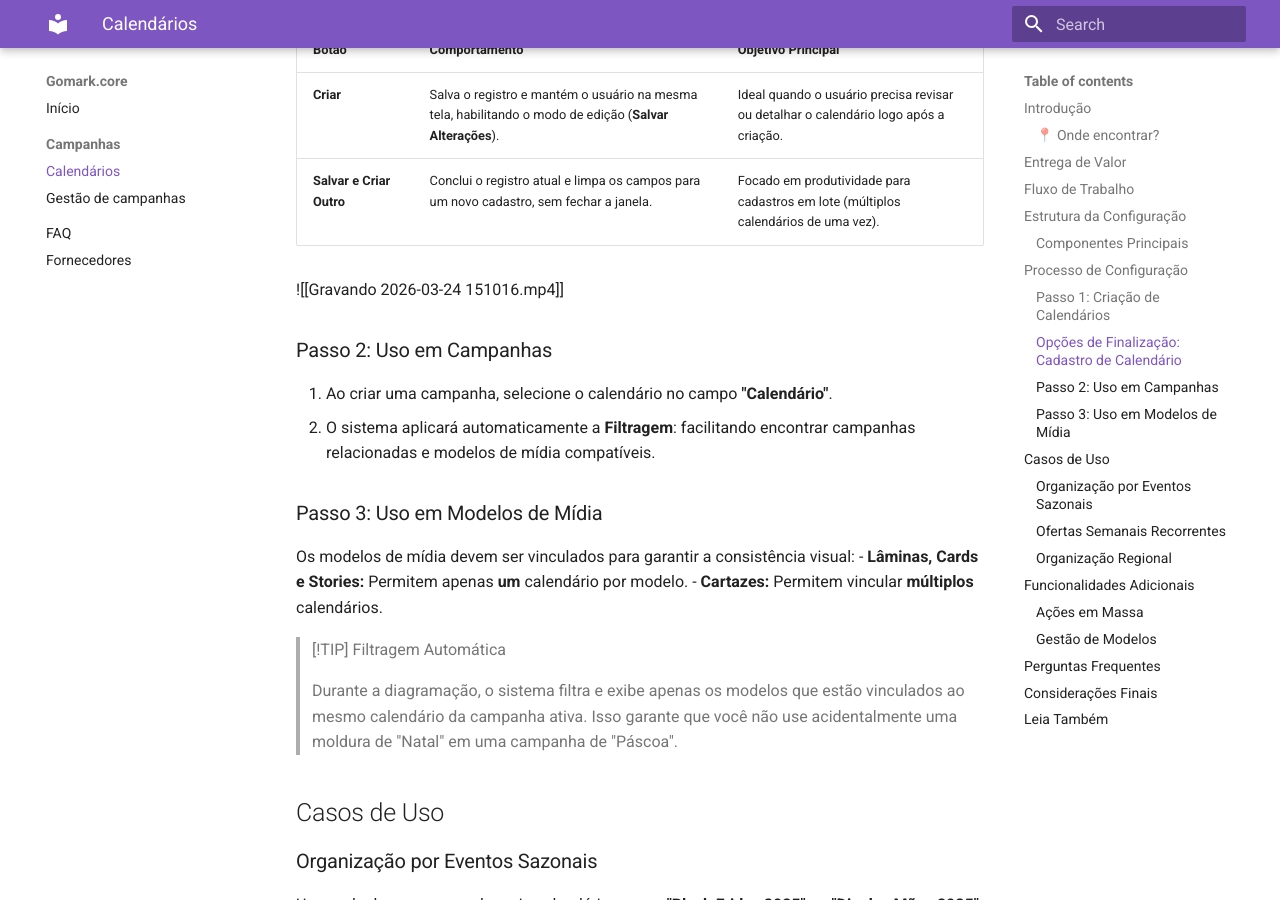
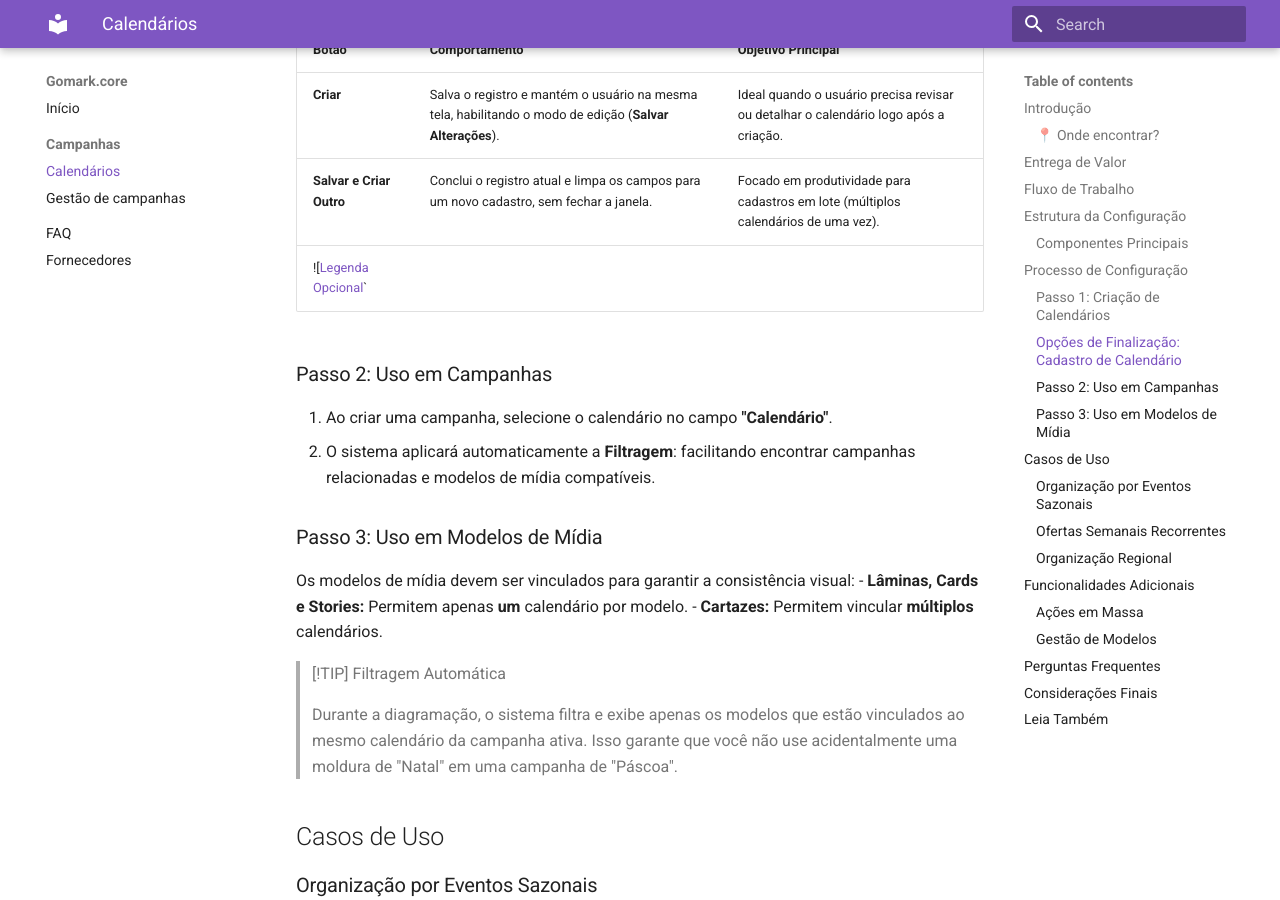
Before and after one commit to suporte552/documentacao, an MkDocs documentation site: the page built from docs/Campanhas/Calendários.md, in a window 1280 px wide and 900 px high, scrolled down 1863 px. Built offline with MkDocs 1.6.1 and Material for MkDocs 9.7.7, drawn with Linux system fonts in a browser that asks for light colours.

Commit message:
vault backup: 2026-03-24 15:25:53

```diff
--- a/docs/Campanhas/Calendários.md
+++ b/docs/Campanhas/Calendários.md
@@ -52,8 +52,8 @@ O **Calendário** é o seu braço direito no planejamento. Ele funciona como uma
 | ------------------------ | -------------------------------------------------------------------------------------------------------- | ------------------------------------------------------------------------------------ |
 | **Criar**                | Salva o registro e mantém o usuário na mesma tela, habilitando o modo de edição (**Salvar Alterações**). | Ideal quando o usuário precisa revisar ou detalhar o calendário logo após a criação. |
 | **Salvar e Criar Outro** | Conclui o registro atual e limpa os campos para um novo cadastro, sem fechar a janela.                   | Focado em produtividade para cadastros em lote (múltiplos calendários de uma vez).   |
+![[Legenda Opcional](../images/Gravando%202026-03-24%20151016.mp4)`
 
-![[Gravando 2026-03-24 151016.mp4]]
 ### Passo 2: Uso em Campanhas
 1. Ao criar uma campanha, selecione o calendário no campo **"Calendário"**.
 2. O sistema aplicará automaticamente a **Filtragem**: facilitando encontrar campanhas relacionadas e modelos de mídia compatíveis.
```
Also changed, not shown: 1 other file.
